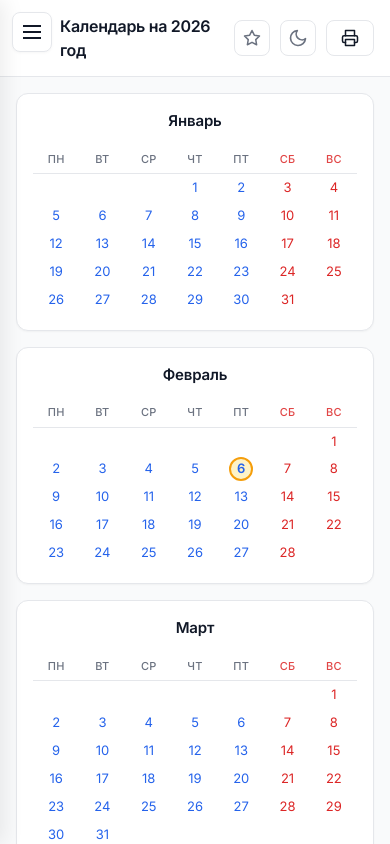
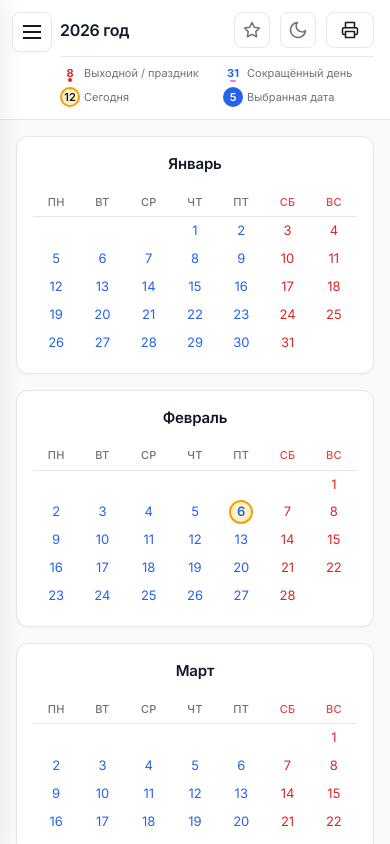
Before and after one commit to pelkinn/calendar, a Vue app: page /year/2026 in a window 390 px wide. Shown: the top 844 px of the page. Built offline with nearby package versions, Linux system fonts and the light colour scheme.

Commit message:
Add calendar legend and improve title display in YearCalendarPage: introduce new styles for holiday indicators and adjust layout for better responsiveness.

```diff
--- a/src/assets/styles/main.css
+++ b/src/assets/styles/main.css
@@ -151,6 +151,7 @@ input {
   .theme-toggle,
   .holiday-toggle,
   .header-actions,
+  .calendar-legend,
   .site-footer {
     display: none !important;
   }
--- a/src/composables/useHolidays.ts
+++ b/src/composables/useHolidays.ts
@@ -10,7 +10,7 @@ function loadShowHolidays(): boolean {
     const saved = localStorage.getItem("show-holidays");
     return saved === "true";
   } catch {
-    return false;
+    return true;
   }
 }
 
--- a/src/views/YearCalendarPage.vue
+++ b/src/views/YearCalendarPage.vue
@@ -107,6 +107,7 @@ const calendarMonths = computed(() => {
 
 // Заголовок
 const pageTitle = computed(() => `Календарь на ${props.year} год`);
+const pageTitleShort = computed(() => `${props.year} год`);
 
 // Печать
 const handlePrint = () => {
@@ -132,7 +133,40 @@ const holidaysTitle = computed(() =>
 
     <main class="calendar-layout">
       <header class="calendar-header">
-        <h1 class="calendar-title">{{ pageTitle }}</h1>
+        <h1 class="calendar-title">
+          <span class="title-full">{{ pageTitle }}</span>
+          <span class="title-short">{{ pageTitleShort }}</span>
+        </h1>
+
+        <div class="calendar-legend">
+          <div class="legend-item">
+            <span class="legend-sample legend-sample--holiday">
+              <span class="legend-number">8</span>
+              <span class="legend-dot legend-dot--holiday"></span>
+            </span>
+            <span class="legend-label">Выходной / праздник</span>
+          </div>
+          <div class="legend-item">
+            <span class="legend-sample legend-sample--shortened">
+              <span class="legend-number legend-number--shortened">31</span>
+              <span class="legend-dot legend-dot--shortened"></span>
+            </span>
+            <span class="legend-label">Сокращённый день</span>
+          </div>
+          <div class="legend-item">
+            <span class="legend-sample legend-sample--today">
+              <span class="legend-number">12</span>
+            </span>
+            <span class="legend-label">Сегодня</span>
+          </div>
+          <div class="legend-item">
+            <span class="legend-sample legend-sample--selected">
+              <span class="legend-number">5</span>
+            </span>
+            <span class="legend-label">Выбранная дата</span>
+          </div>
+        </div>
+
         <div class="header-actions">
           <button
             class="holiday-toggle"
@@ -195,7 +229,8 @@ const holidaysTitle = computed(() =>
   display: flex;
   align-items: center;
   justify-content: space-between;
-  padding: 20px 32px;
+  gap: 16px;
+  padding: 16px 32px;
   background-color: var(--color-bg);
   border-bottom: 1px solid var(--color-border);
   position: sticky;
@@ -208,12 +243,19 @@ const holidaysTitle = computed(() =>
   font-weight: 600;
   color: var(--color-text);
   letter-spacing: -0.02em;
+  white-space: nowrap;
+  flex-shrink: 0;
+}
+
+.title-short {
+  display: none;
 }
 
 .header-actions {
   display: flex;
   align-items: center;
   gap: 10px;
+  flex-shrink: 0;
 }
 
 .holiday-toggle,
@@ -262,6 +304,95 @@ const holidaysTitle = computed(() =>
   border-color: var(--color-border);
 }
 
+/* Легенда */
+.calendar-legend {
+  display: flex;
+  align-items: center;
+  gap: 16px;
+  flex-wrap: wrap;
+}
+
+.legend-item {
+  display: flex;
+  align-items: center;
+  gap: 8px;
+}
+
+.legend-sample {
+  position: relative;
+  display: inline-flex;
+  align-items: center;
+  justify-content: center;
+  width: 26px;
+  height: 26px;
+}
+
+.legend-number {
+  font-size: 0.8125rem;
+  font-weight: 700;
+  line-height: 1;
+}
+
+.legend-sample--holiday .legend-number {
+  color: var(--color-holiday-official);
+}
+
+.legend-dot--holiday {
+  position: absolute;
+  bottom: 1px;
+  left: 50%;
+  transform: translateX(-50%);
+  width: 4px;
+  height: 4px;
+  border-radius: 50%;
+  background-color: var(--color-holiday-official);
+}
+
+.legend-number--shortened {
+  color: var(--color-weekday);
+}
+
+.legend-dot--shortened {
+  position: absolute;
+  bottom: 1px;
+  left: 50%;
+  transform: translateX(-50%);
+  width: 6px;
+  height: 2px;
+  border-radius: 1px;
+  background-color: var(--color-holiday);
+}
+
+.legend-sample--today .legend-number {
+  display: inline-flex;
+  align-items: center;
+  justify-content: center;
+  width: 24px;
+  height: 24px;
+  background-color: var(--color-today-bg);
+  border: 2px solid var(--color-today-border);
+  border-radius: 50%;
+  font-weight: 600;
+  color: var(--color-text);
+}
+
+.legend-sample--selected .legend-number {
+  display: inline-flex;
+  align-items: center;
+  justify-content: center;
+  width: 24px;
+  height: 24px;
+  background-color: var(--color-selected-bg);
+  color: var(--color-selected-text);
+  border-radius: 50%;
+  font-weight: 600;
+}
+
+.legend-label {
+  font-size: 0.8125rem;
+  color: var(--color-text-muted);
+}
+
 /* Футер */
 .site-footer {
   padding: 24px 32px;
@@ -285,17 +416,31 @@ const holidaysTitle = computed(() =>
 }
 
 /* Адаптив: планшет */
-@media (max-width: 1024px) {
+@media (max-width: 1400px) {
   .calendar-layout {
     margin-left: 180px;
   }
 
   .calendar-header {
-    padding: 16px 24px;
+    flex-wrap: wrap;
+    padding: 12px 24px;
+    gap: 8px 12px;
   }
 
   .calendar-title {
     font-size: 1.25rem;
+  }
+
+  .header-actions {
+    margin-left: auto;
+  }
+
+  .calendar-legend {
+    width: 100%;
+    order: 3;
+    gap: 12px;
+    padding-top: 6px;
+    border-top: 1px solid var(--color-border);
   }
 }
 
@@ -306,12 +451,20 @@ const holidaysTitle = computed(() =>
   }
 
   .calendar-header {
-    padding: 14px 16px;
+    padding: 12px 16px;
     padding-left: 60px; /* Место для кнопки меню */
   }
 
   .calendar-title {
     font-size: 1.125rem;
+  }
+
+  .title-full {
+    display: none;
+  }
+
+  .title-short {
+    display: inline;
   }
 
   .print-button {
@@ -328,14 +481,40 @@ const holidaysTitle = computed(() =>
     width: 36px;
     height: 36px;
   }
+
+  .calendar-legend {
+    display: grid;
+    grid-template-columns: 1fr 1fr;
+    gap: 4px 12px;
+  }
+
+  .legend-item {
+    gap: 4px;
+  }
+
+  .legend-label {
+    font-size: 0.6875rem;
+  }
+
+  .legend-sample {
+    width: 20px;
+    height: 20px;
+  }
+
+  .legend-number {
+    font-size: 0.6875rem;
+  }
+
+  .legend-sample--today .legend-number,
+  .legend-sample--selected .legend-number {
+    width: 20px;
+    height: 20px;
+    font-size: 0.6875rem;
+  }
 }
 
 /* Адаптив: узкие мобильные */
 @media (max-width: 480px) {
-  .calendar-header {
-    gap: 8px;
-  }
-
   .calendar-title {
     font-size: 1rem;
   }
```
